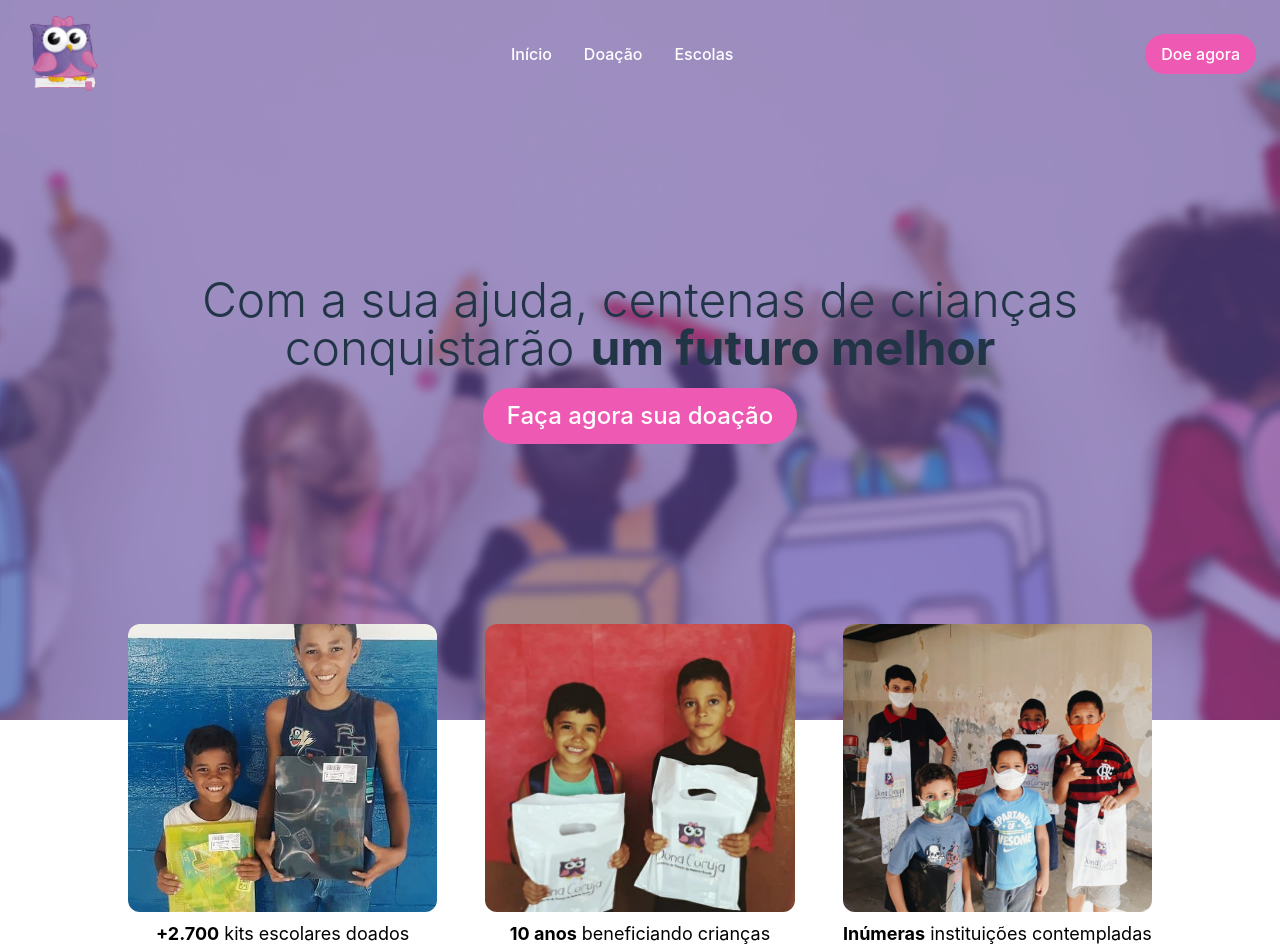
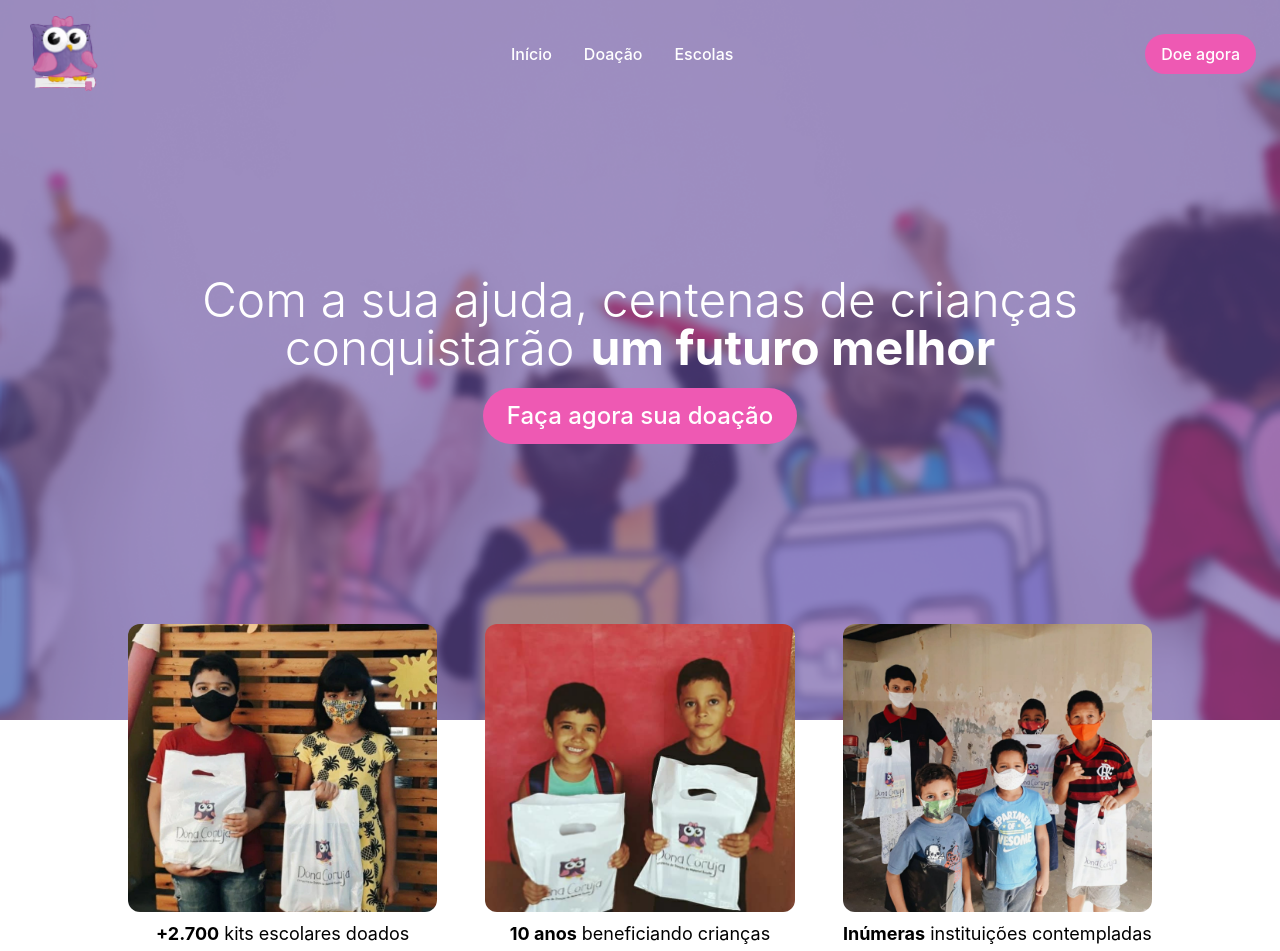
Before and after one commit to NovaDrake76/Campaign-Dona-Coruja, a React (Vite) app: page / in a window 1280 px wide. Shown: the top 951 px of the page. Built offline with nearby package versions, Linux system fonts and the light colour scheme.

Commit message:
fix: Hero text color

```diff
--- a/src/pages/Landing/Hero.tsx
+++ b/src/pages/Landing/Hero.tsx
@@ -4,7 +4,7 @@ import Button from "../../components/Button";
 const Hero = () => {
     return (
         <div className={`flex flex-col items-center justify-center w-screen h-[70vh] md:h-[90vh] bg-[url('./assets/bg-1.webp')]  bg-repeat-none bg-cover gap-4`}>
-            <div className="flex flex-col items-center p-2 md:p-0 text-center">
+            <div className="flex flex-col items-center p-2 md:p-0 text-center text-white">
                 <h1 className="font-[300] text-xl sm:text-2xl md:text-3xl lg:text-4xl xl:text-5xl">Com a sua ajuda, centenas de crianças</h1>
                 <div className="flex items-center font-[300] text-xl sm:text-2xl md:text-3xl lg:text-4xl xl:text-5xl gap-4">conquistarão <h2 className="font-[700]">um futuro melhor</h2></div>
             </div>
--- a/src/pages/Landing/Images.tsx
+++ b/src/pages/Landing/Images.tsx
@@ -3,7 +3,7 @@ import LabeledImage from "../../components/LabeledImage";
 const Images = () => {
 
     const Images = [{
-        src: '/images/7.jpg',
+        src: '/images/14.webp',
         alt: 'Crianças sorrindo',
         label: <span><b>+2.700</b> kits escolares doados</span>
     }, {
```
Also changed, not shown: public/images/14.webp (added).
